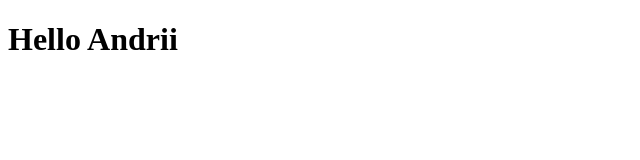
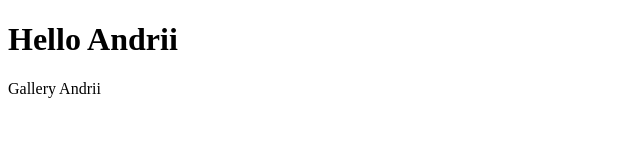
Before and after one commit to andreysansay/first, a plain HTML site: page index.html in a window 1280 px wide. Shown: the whole page, without its empty margins (0-640 px from the left). Drawn offline with Linux system fonts and the light colour scheme.

Commit message:
span has been added

```diff
--- a/index.html
+++ b/index.html
@@ -8,5 +8,6 @@
 </head>
 <body>
     <h1>Hello Andrii</h1>
+    <span>Gallery Andrii</span>
 </body>
 </html>
```
